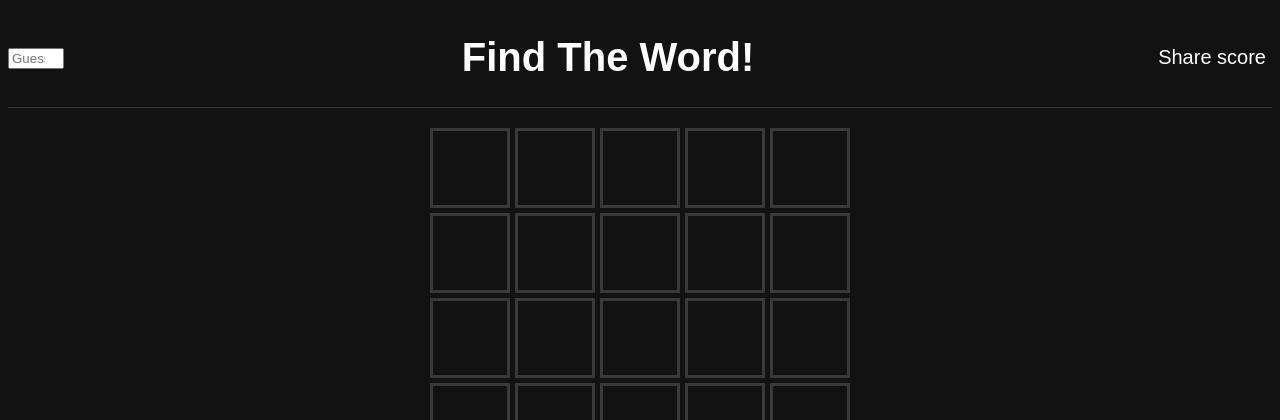
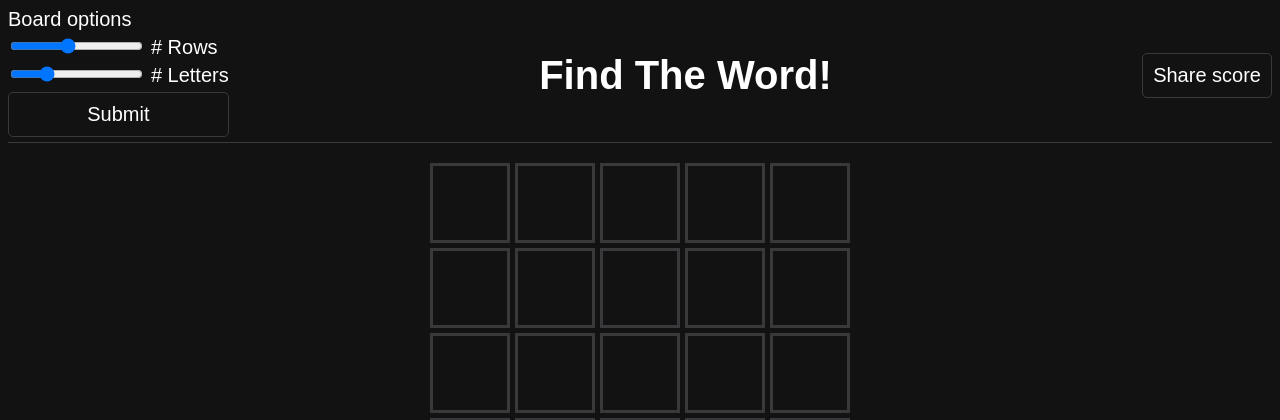
Before and after one commit to GiorgioMendieta/Word_Guessr, a Flask app: page / in a window 1280 px wide. Shown: the top 420 px of the page. Run offline with Flask 2, Linux system fonts and the light colour scheme.

Commit message:
Added sliders to change board parameters

```diff
--- a/static/style.css
+++ b/static/style.css
@@ -30,13 +30,30 @@ body {
 }
 
 .menu-left {
+    display: flex;
+    flex-direction: column;
     margin-right: auto;
     align-items: center;
 }
 
+.form-board {
+    display: flex;
+    justify-content: center;
+    flex-direction: column;
+    gap: 0.25em;
+    margin-bottom: 0.25em;
+}
+
+.num-slider {
+    color: #121213;
+    width: 10em;
+}
+
 .menu-button {
     background-color: transparent;
-    border: none;
+    border: solid 1px #3a3a3c;
+    border-radius: 0.25em;
+    padding: 0.5em;
     font-size: inherit;
     justify-content: center;
 }
--- a/templates/index.html
+++ b/templates/index.html
@@ -21,9 +21,20 @@
 <body>
     <div class="header-container">
         <div class="menu-left">
-            <form action="/">
-                <input class="form-num" id="guesses" name="guesses" placeholder="Guesses" type="number" min="1"
-                    max="{{10}}">
+            <form class="form-board" action="/" method="post">
+                Board options
+                <div>
+                    <input class="num-slider" id="guesses" name="guesses" type="range" min="3" max="10" step="1"
+                        value="{{num_guesses}}">
+                    <label for="guesses"># Rows</label>
+                </div>
+                <div>
+                    <input class="num-slider" id="letters" name="letters" type="range" min="4" max="8" step="1"
+                        value="{{num_letters}}">
+                    <label for="letters"># Letters</label>
+                </div>
+
+                <button class="menu-button btn-submit" type="submit">Submit</button>
             </form>
         </div>
         <div class="title-container">
```
